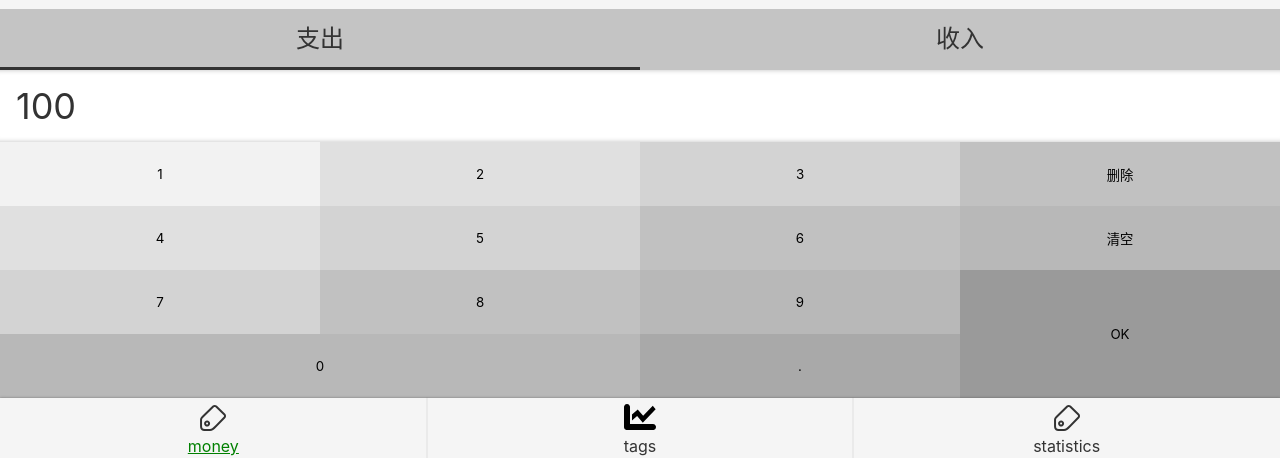
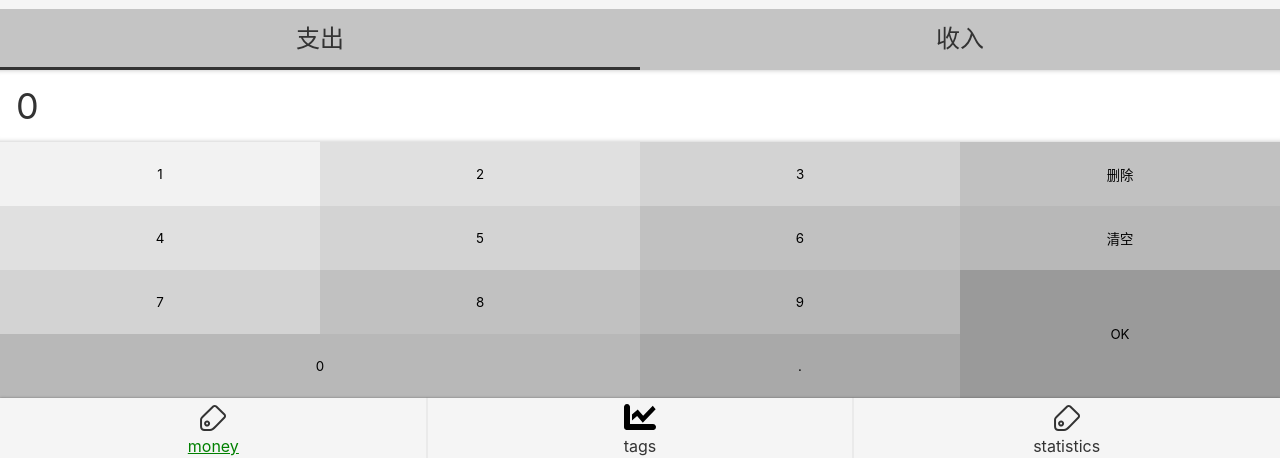
Before and after one commit to falanter/morney-1, a React app: page /#/money in a window 1280 px wide. Shown: the part 338-796 px from the top of the page. Built offline with nearby package versions, Linux system fonts and the light colour scheme.

Commit message:
NumberPadSection.tsx 实现按键响应

```diff
--- a/src/view/Money.tsx
+++ b/src/view/Money.tsx
@@ -16,25 +16,7 @@
         <TagSection/>
         <NoteSection/>
         <CategorySection/>
-        <NumberPadSection>
-          <div className="output">100</div>
-          <div className="pad clearfix">
-            <button>1</button>
-            <button>2</button>
-            <button>3</button>
-            <button>删除</button>
-            <button>4</button>
-            <button>5</button>
-            <button>6</button>
-            <button>清空</button>
-            <button>7</button>
-            <button>8</button>
-            <button>9</button>
-            <button className="ok">OK</button>
-            <button className="zero">0</button>
-            <button>.</button>
-          </div>
-        </NumberPadSection>
+        <NumberPadSection/>
       </MyLayout>
     );
 }
--- a/src/view/Money/NumberPadSection.tsx
+++ b/src/view/Money/NumberPadSection.tsx
@@ -1,6 +1,7 @@
+import React, { useState } from "react";
 import styled from "styled-components";
 
-const NumberPadSection=styled.section`
+const Wrapper=styled.section`
   display: flex;
   flex-direction: column;
   .output{
@@ -51,4 +52,63 @@
     }
   }
 `
+const NumberPadSection:React.FC=(props)=>{
+  const [output,setOUtput]=useState('0')
+  const onClickButtonWrapper=(e:React.MouseEvent)=>{  //鼠标点击事件
+    const text=(e.target as HTMLButtonElement).textContent
+    if(text===null){return;}
+    switch(text){
+      case '0':
+      case '1':
+      case '2':
+      case '3':
+      case '4':
+      case '5':
+      case '6':
+      case '7':
+      case '8':
+      case '9':
+        if(output==="0"){
+          setOUtput(text);
+        }else{
+          setOUtput(output+text);
+        }
+        break;
+      case '.':
+        setOUtput(output+text);
+        break;
+      case '删除':
+        console.log('删除');
+        break;
+      case '清空':
+        console.log('清空');
+        break;
+      case 'OK':
+        console.log('确认');
+        break;
+    }
+  }
+  return(
+    <Wrapper>
+      <div className="output">
+        {output}
+      </div>
+      <div className="pad clearfix" onClick={onClickButtonWrapper}>
+        <button>1</button>
+        <button>2</button>
+        <button>3</button>
+        <button>删除</button>
+        <button>4</button>
+        <button>5</button>
+        <button>6</button>
+        <button>清空</button>
+        <button>7</button>
+        <button>8</button>
+        <button>9</button>
+        <button className="ok">OK</button>
+        <button className="zero">0</button>
+        <button>.</button>
+      </div>
+    </Wrapper>)
+}
 export {NumberPadSection};
```
